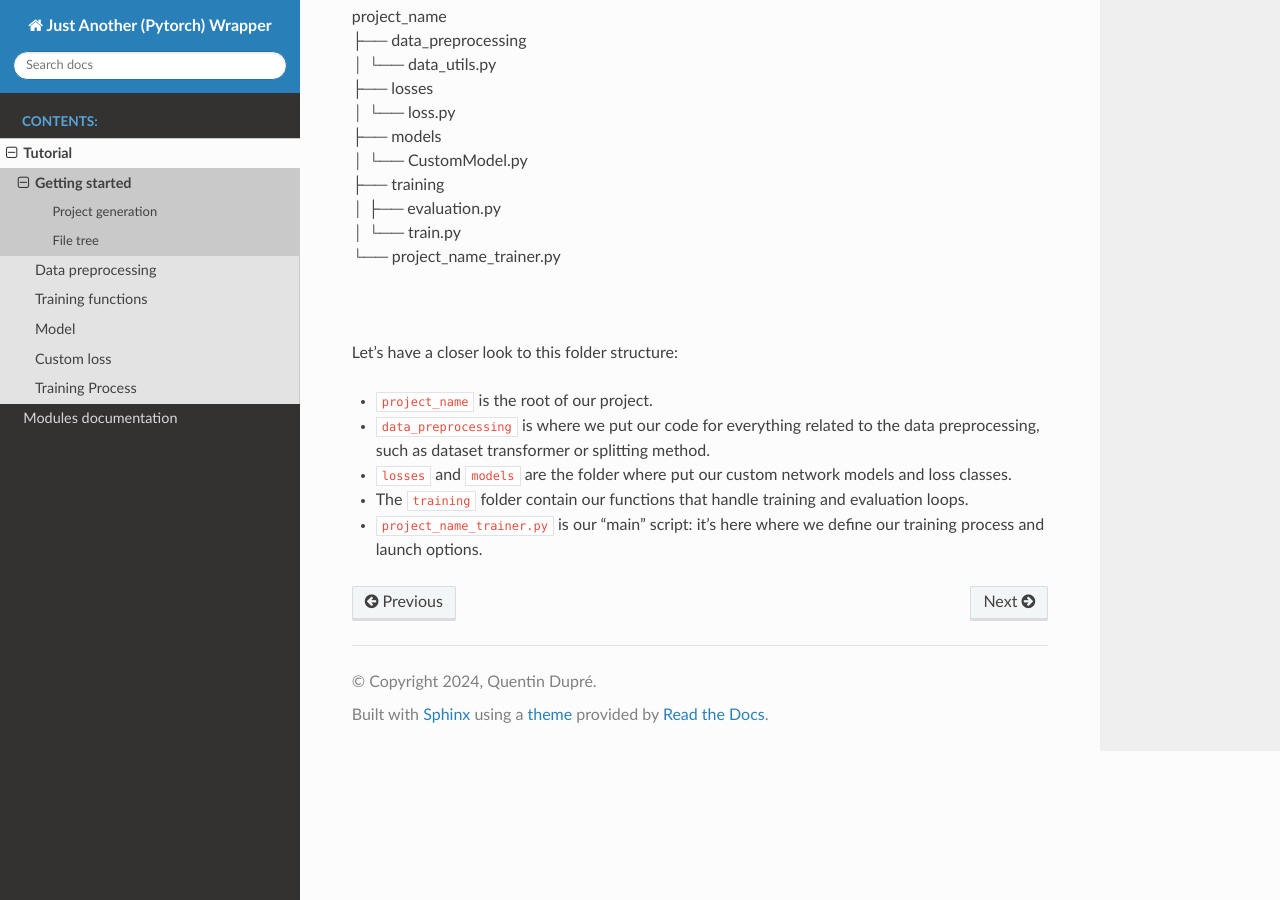
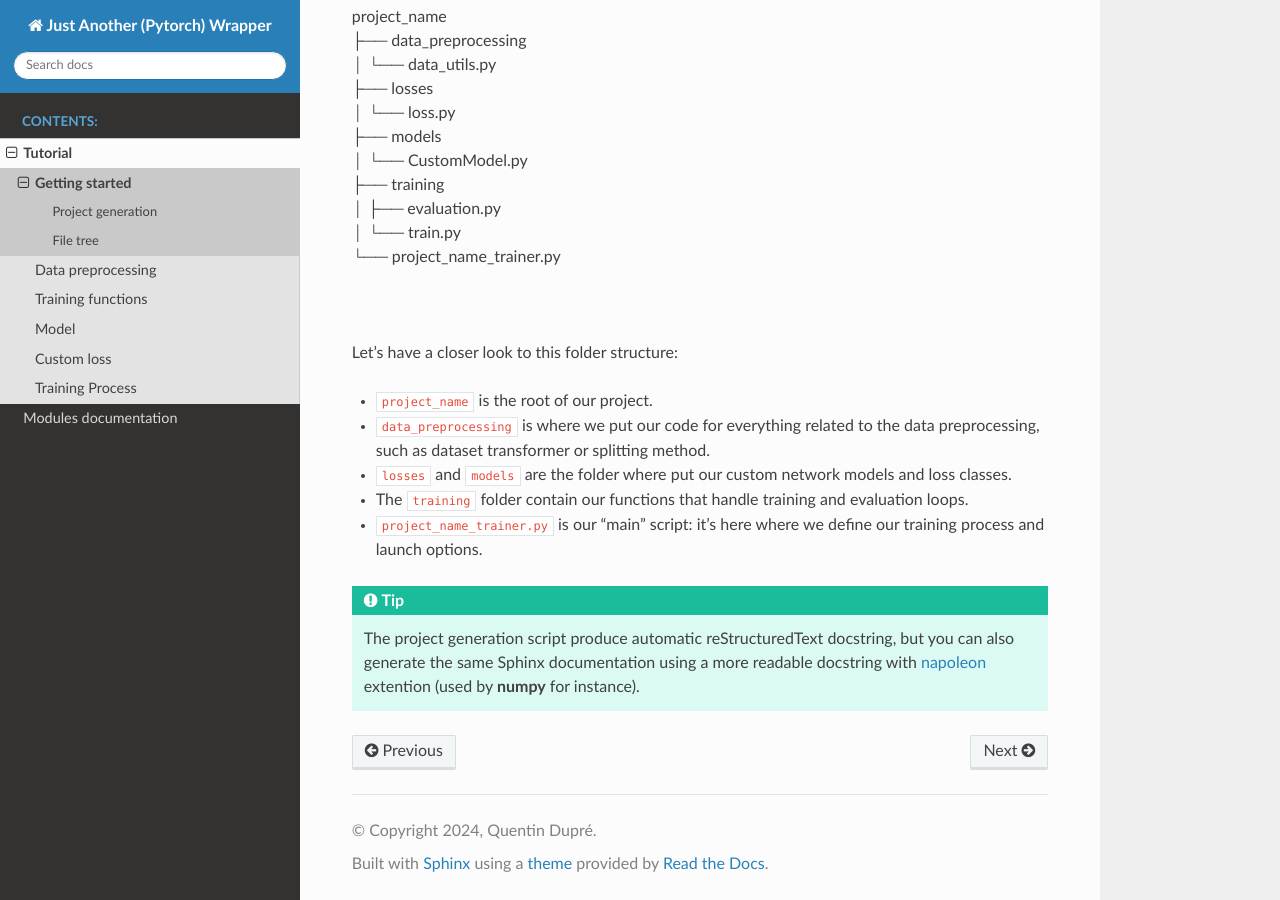
Before and after one commit to Yvregon/JAW, a Sphinx documentation site: the page built from docs/source/getting_started.rst, in a window 1280 px wide and 900 px high, scrolled down 1287 px. Built offline with Sphinx 7.4.7 and the Read the Docs theme 2.0.0, drawn with Linux system fonts in a browser that asks for light colours.

Commit message:
Index and Getting started pages updated.

```diff
--- a/docs/source/getting_started.rst
+++ b/docs/source/getting_started.rst
@@ -63,3 +63,7 @@ Let's have a closer look to this folder structure:
 - ``losses`` and ``models`` are the folder where put our custom network models and loss classes.
 - The ``training`` folder contain our functions that handle training and evaluation loops.
 - ``project_name_trainer.py`` is our "main" script: it's here where we define our training process and launch options.
+
+.. tip::
+    The project generation script produce automatic reStructuredText docstring, but you can also generate the same Sphinx documentation using a more readable
+    docstring with `napoleon <https://sphinxcontrib-napoleon.readthedocs.io/en/latest/>`_ extention (used by **numpy** for instance).
--- a/docs/source/index.rst
+++ b/docs/source/index.rst
@@ -13,7 +13,7 @@ JAW (Just Another (Pytorch) Wrapper) is, like is name speaks for itself, a littl
 The main idea is to show how write is own little ML framework based on Pytorch, but with an architecture flexible enought to permit the use of another
 library (such as keras or Tensorflow).
 
-Here you will find a tutorial for how use JAW for create its ML project and a documentation of the JAW package.
+Here you will find a tutorial for how use JAW for create its ML project and the documentation of the JAW package.
 
 .. important::
 
```
